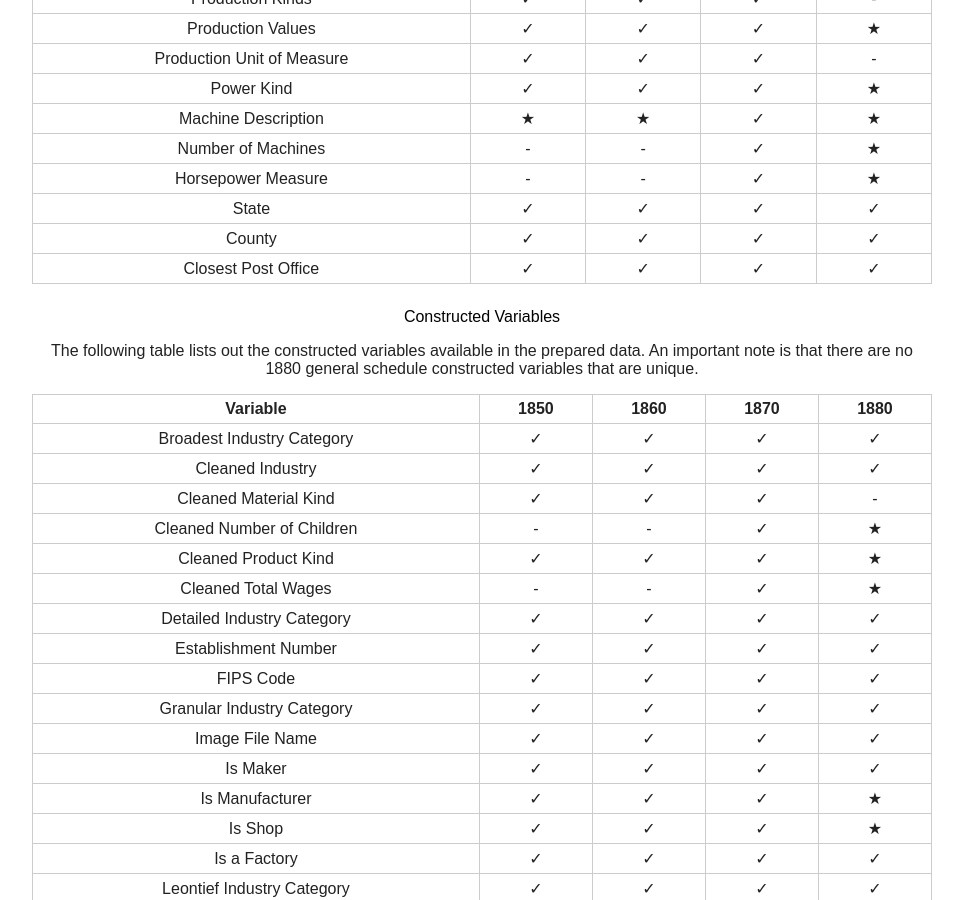
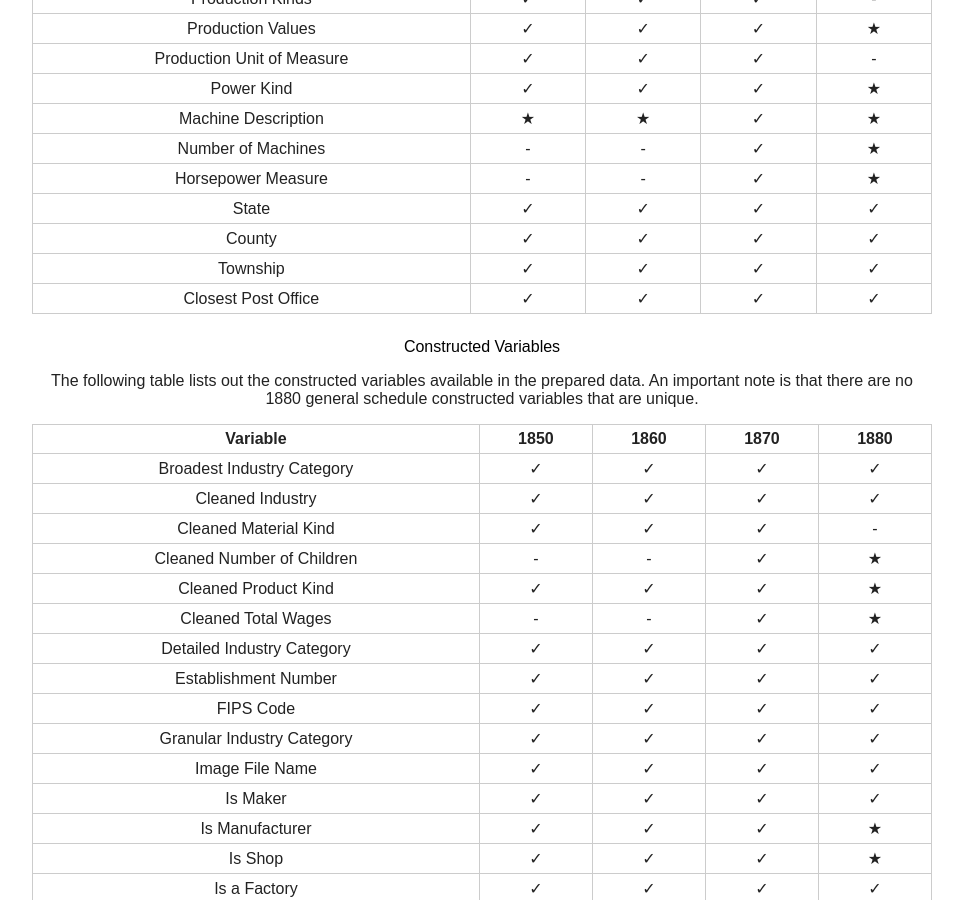
Before and after one commit to allen-otterstrom/CMF_data, a Jekyll site: the page built from data-structure.md, in a window 1280 px wide and 900 px high, scrolled down 1532 px. Shown: the whole window, without its empty margins (158-1121 px from the left). Built offline with Jekyll 4.4.1, drawn with Linux system fonts in a browser that asks for light colours.

Commit message:
Update data-structure.md

```diff
--- a/data-structure.md
+++ b/data-structure.md
@@ -83,6 +83,7 @@ The following table lists out variables original to the manuscripts, and their a
     <tr><td>Horsepower Measure</td><td>-</td><td>-</td><td>✓</td><td>★</td></tr>
     <tr><td>State</td><td>✓</td><td>✓</td><td>✓</td><td>✓</td></tr>
     <tr><td>County</td><td>✓</td><td>✓</td><td>✓</td><td>✓</td></tr>
+    <tr><td>Township</td><td>✓</td><td>✓</td><td>✓</td><td>✓</td></tr>
     <tr><td>Closest Post Office</td><td>✓</td><td>✓</td><td>✓</td><td>✓</td></tr>
   </tbody>
 </table>
```
